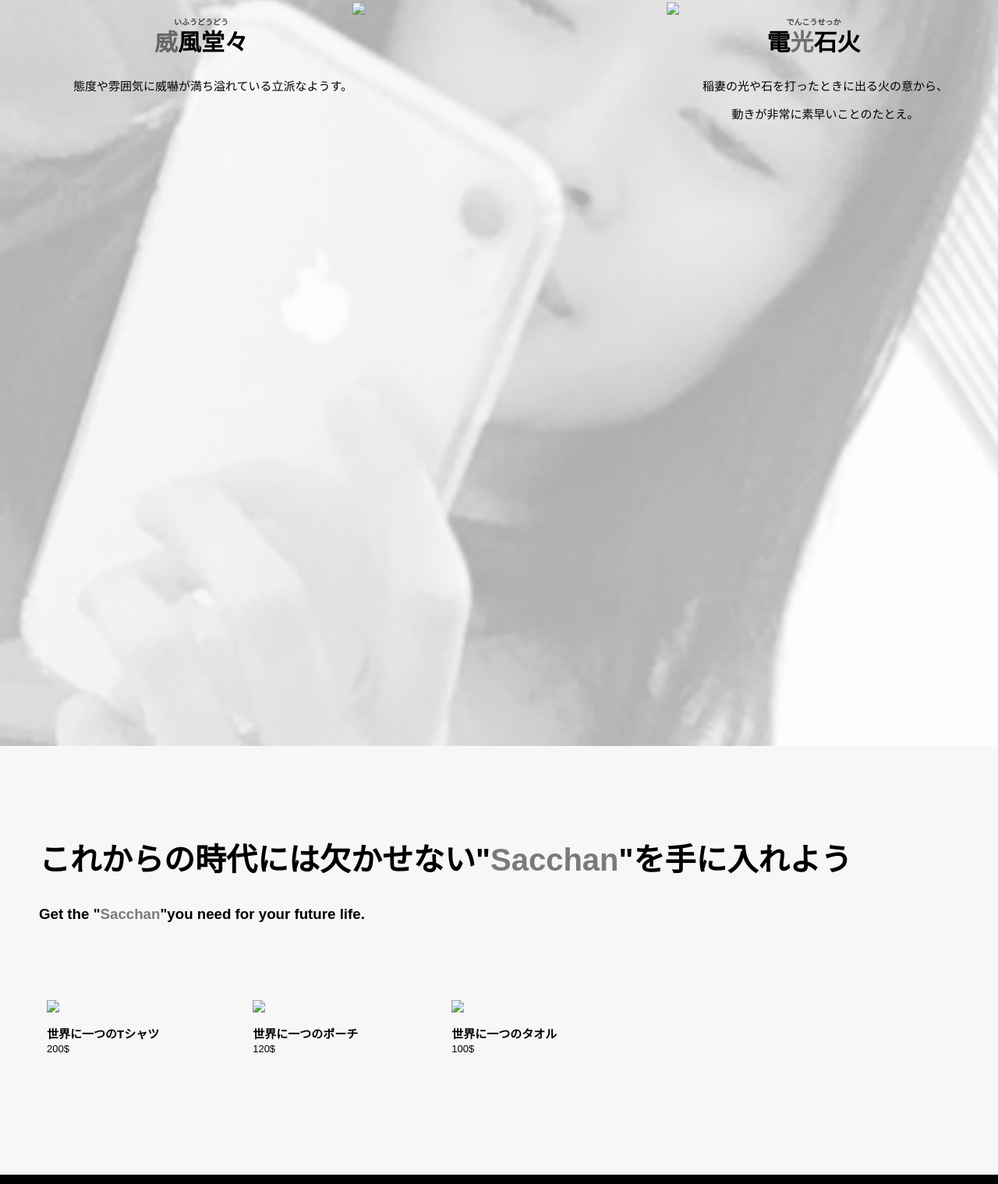
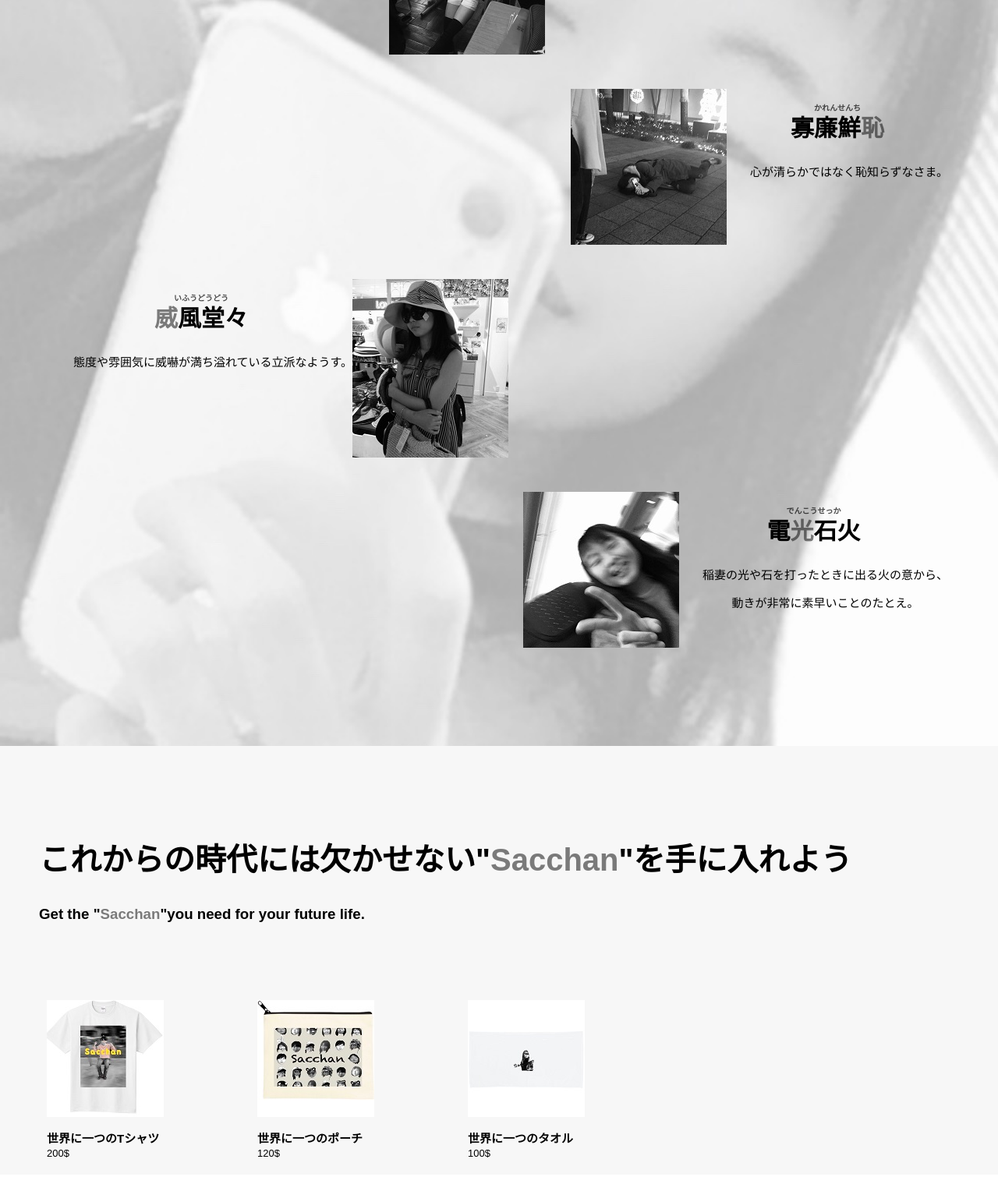
Before and after one commit to sa1021/Sacchan, a plain HTML site: page index.html in a window 1280 px wide. Shown: the part 941-2460 px from the top of the page at 78% size. Drawn offline with Linux system fonts and the light colour scheme; files whose address does not match are found by name.

Commit message:
Update index.html

```diff
--- a/index.html
+++ b/index.html
@@ -19,7 +19,7 @@
       <div class="container">
         <div class="header-left">
           <div class="logo">
-            <img src="C:\Users\sa-sa\OneDrive\Desktop\html\写真\logo.jpg">
+            <img src="https://github.com/sa1021/Sacchan/blob/master/logo.jpg?raw=true">
           </div>
         </div>
         <div class="header-right">
@@ -49,7 +49,7 @@
 <!--写真-->
         <div class="lessons">
           <div class="lesson1">
-            <img class="a" src="写真/jiko.jpg">
+            <img class="a" src="https://github.com/sa1021/Sacchan/blob/master/jiko.jpg?raw=true">
             <div class="lesson-icon">
               <h5>うんがいそうてん</h5>
               <h2> 雲<span>外</span>蒼天</h2>
@@ -58,7 +58,7 @@
           </div>
 
           <div class="lesson2">
-              <img class="a" src="写真/karen.jpg">
+              <img class="a" src="https://github.com/sa1021/Sacchan/blob/master/karen.jpg?raw=true">
             <div class="lesson-icon2">
               <h5>かれんせんち</h5>
               <h2> 寡廉鮮<span>恥</span></h2>
@@ -67,7 +67,7 @@
           </div>
 
           <div class="lesson1">
-            <img class="a" src="写真/mama.jpg">
+            <img class="a" src="https://github.com/sa1021/Sacchan/blob/master/mama.jpg?raw=true">
             <div class="lesson-icon">
               <h5>いふうどうどう</h5>
               <h2> <span>威</span>風堂々</h2>
@@ -76,7 +76,7 @@
           </div>
 
           <div class="lesson2">
-              <img class="a" src="写真/denkou.jpg">
+              <img class="a" src="https://github.com/sa1021/Sacchan/blob/master/denkou.jpg?raw=true">
             <div class="lesson-icon2">
               <h5>でんこうせっか</h5>
               <h2> 電<span>光</span>石火</h2>
@@ -99,19 +99,19 @@
         </div>
         <div class="gods">
           <div class="gods-s">
-            <img class="b" src="写真/s.jpg">
+            <img class="b" src="https://github.com/sa1021/Sacchan/blob/master/s.jpg?raw=true">
             <h2>世界に一つのTシャツ</h2>
             <p>200$</P>
           </div>
 
           <div class="gods-p">
-            <img class="b" src="写真/p.jpg">
+            <img class="b" src="https://github.com/sa1021/Sacchan/blob/master/p.jpg?raw=true">
             <h2>世界に一つのポーチ</h2>
             <p>120$</P>
           </div>
 
           <div class="gods-t">
-            <img class="b" src="写真/t.jpg">
+            <img class="b" src="https://github.com/sa1021/Sacchan/blob/master/t2.jpg?raw=true">
             <h2>世界に一つのタオル</h2>
             <p>100$</P>
           </div>
```
